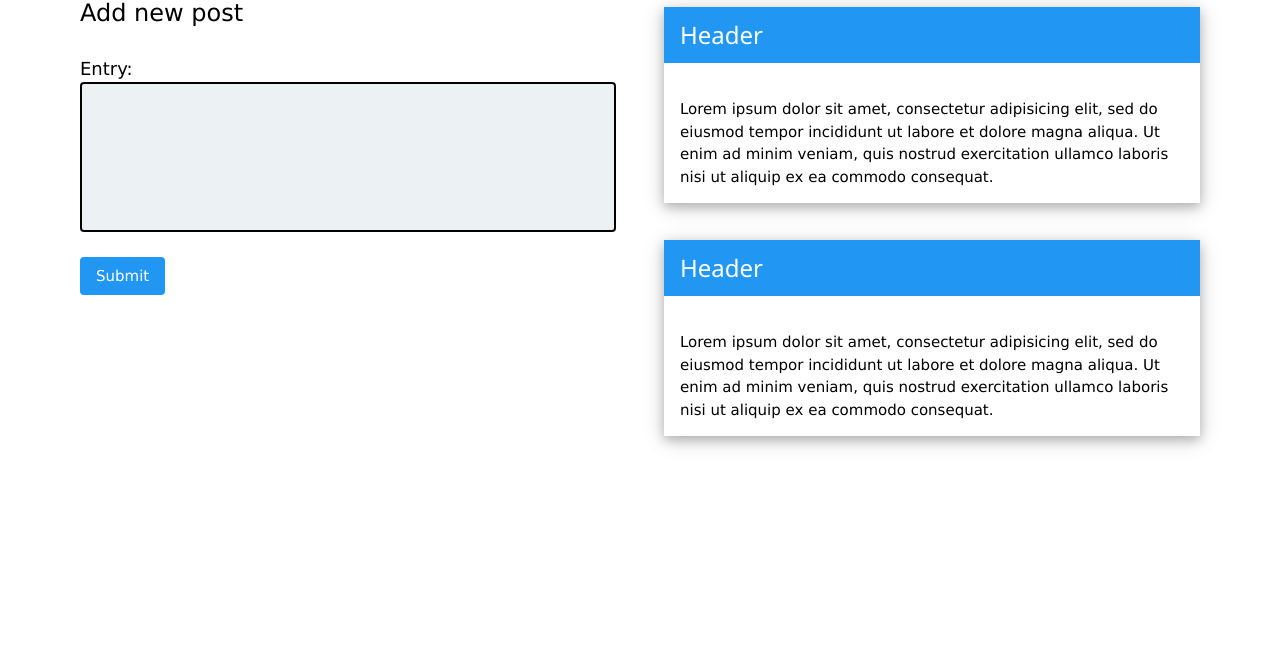
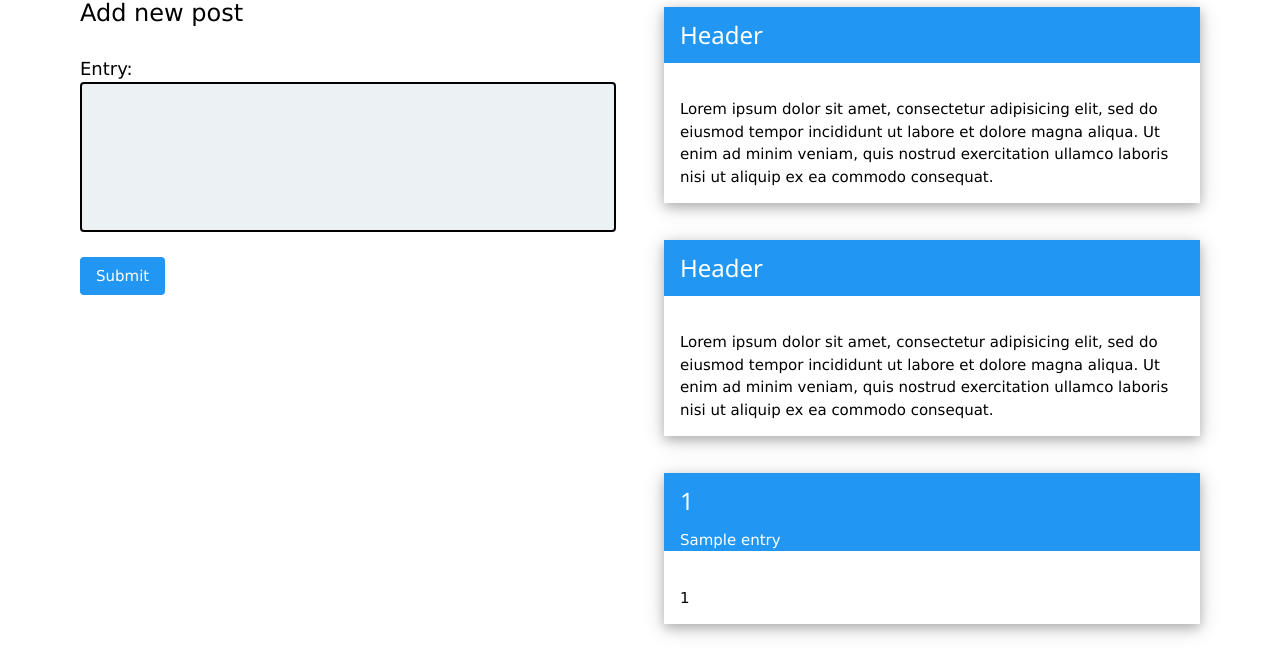
Before and after one commit to sfraser-dev/web-python-flask-microblog, a Flask app: template templates/home.html in a window 1280 px wide. Shown: the part 243-900 px from the top of the page. Before the commit the page ends 691 px from the top, so only its background shows below. Run offline with Flask 3, Linux system fonts and the light colour scheme; the template is opened without the code that fills it: most values are stand-ins (such as "Sample title", 1, 10 or a date in 2020).

Commit message:
adding new card with blog entry from list (not a DB)

```diff
--- a/app.py
+++ b/app.py
@@ -1,10 +1,26 @@
-from flask import Flask, render_template
+from flask import Flask, render_template, request
 from dotenv import load_dotenv
+import datetime
 
 load_dotenv()
 
 app = Flask(__name__)
 
-@app.route("/")
+entries = []
+
+@app.route("/", methods=["GET", "POST"])
 def home():
-    return render_template("home.html")
+    if request.method == "POST":
+        entry_content = request.form.get("content")
+        formatted_date = datetime.datetime.today().strftime("%Y-%m-%d")
+        entries.append((entry_content, formatted_date))
+
+    entries_with_date = [
+        (
+            entry[0],
+            entry[1],
+            datetime.datetime.strptime(entry[1], "%Y-%m-%d").strftime("%b %d")
+        )
+        for entry in entries
+    ]
+    return render_template("home.html", entries = entries_with_date)
--- a/templates/home.html
+++ b/templates/home.html
@@ -84,6 +84,22 @@
               </div>
             </div>
           </div>
+
+          {% for entry in entries %}
+          <!-- card -->
+          <div class="w3-container w3-margin-top w3-margin-bottom">
+            <div class="w3-card-4">
+              <header class="w3-container w3-blue">
+                <h3>{{ entry[0] | truncate(30, true) }}</h3>
+                <time datetime="{{ entry[1] }}">{{ entry[2] }}</time>
+              </header>
+              <div class="w3-container">
+                <p>{{ entry[0] }}</p>
+              </div>
+            </div>
+          </div>
+          {% endfor %}
+
         </div>
         <!-- right column end -->
 
```
